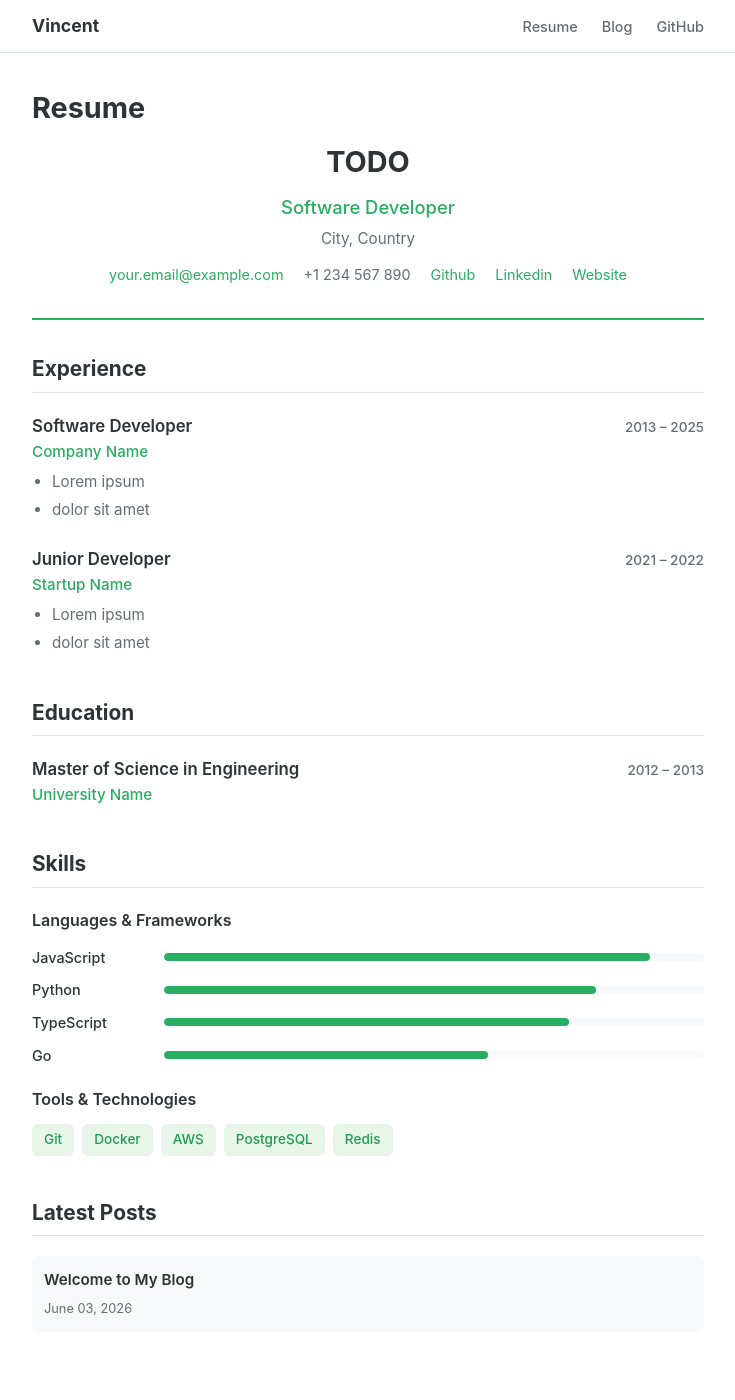
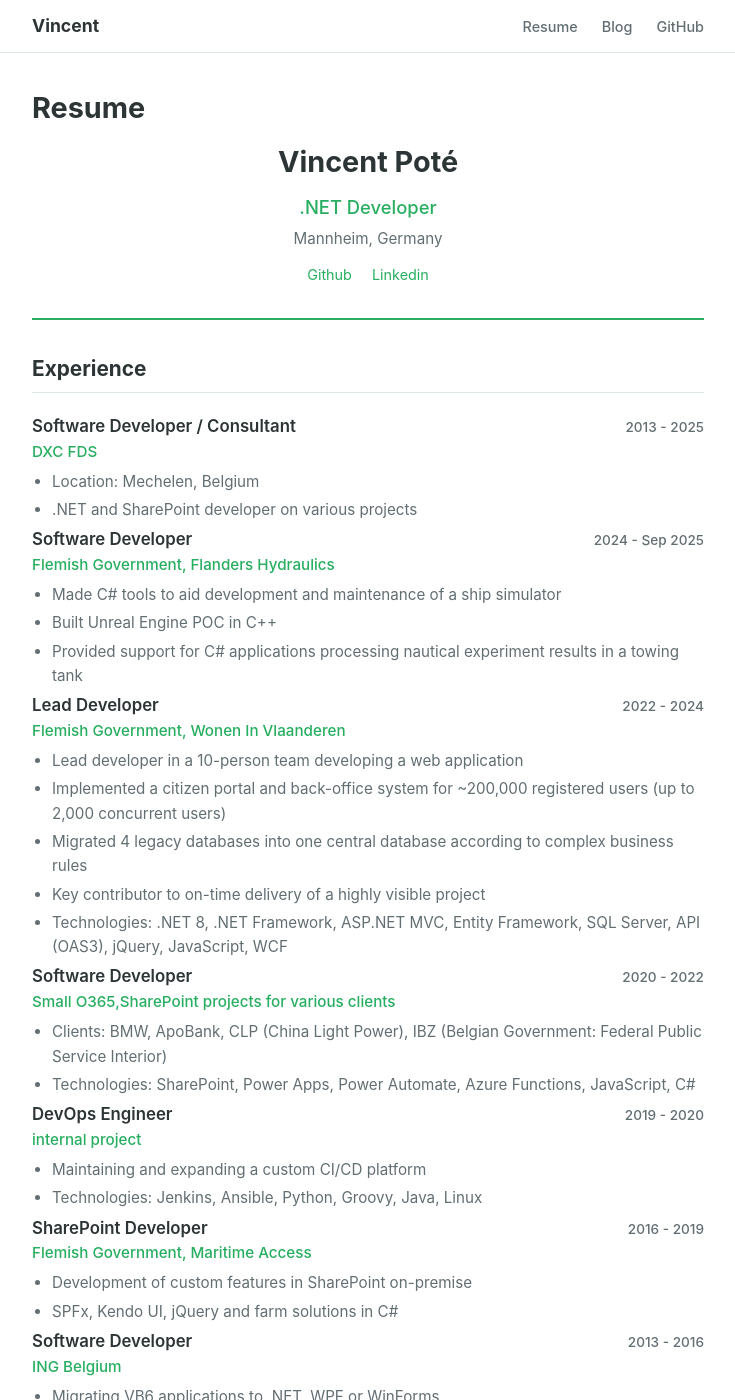
Before and after one commit to Vincentp90/Vincentp90.github.io, a Jekyll site: the page built from resume.md, in a window 1280 px wide and 1400 px high. Shown: the whole window, without its empty margins (272-1007 px from the left). Built offline with Jekyll 4.4.1, drawn with Linux system fonts in a browser that asks for light colours; some of the changed text lies outside the part shown.

Commit message:
Added resume content + small fixes

```diff
--- a/_config.yml
+++ b/_config.yml
@@ -31,3 +31,7 @@
   - AGENTS.md
   - .gitignore
   - .git/
+  - Gemfile
+  - Gemfile.lock
+  - .ruby-version
+  - .jekyll-cache/
--- a/_data/resume.yml
+++ b/_data/resume.yml
@@ -1,46 +1,95 @@
-name: "TODO"
-title: "Software Developer"
-location: "City, Country"
-email: "your.email@example.com"
-phone: "+1 234 567 890"
+name: "Vincent Poté"
+title: ".NET Developer"
+location: "Mannheim, Germany"
+email: ""
+phone: ""
 links:
-  github: "https://github.com/yourusername"
-  linkedin: "https://linkedin.com/in/yourusername"
-  website: "https://yourusername.github.io"
+  github: "https://github.com/Vincentp90"
+  linkedin: "https://linkedin.com/in/vincent-poté-7818167b"
 
 education:
-  - degree: "Master of Science in Engineering"
-    school: "University Name"
-    year: "2012 – 2013"
-    details: ""
+  - degree: "Master in Industrial Sciences: Electronics-ICT"
+    school: "Campus De Nayer, Thomas More Hogeschool, KU Leuven association"
+    year: "2012 - 2013"
+    details: "Minor ICT"
+  - degree: "Bachelor in Industrial Sciences: Electronics-ICT"
+    school: "Campus De Nayer, Thomas More Hogeschool"
+    year: "2009 - 2012"
+    details: "Minor ICT"
 
 experience:
-  - role: "Software Developer"
-    company: "Company Name"
-    period: "2013 – 2025"
+  - role: "Software Developer / Consultant"
+    company: "DXC FDS"
+    period: "2013 - 2025"
     details:
-      - "Lorem ipsum"
-      - "dolor sit amet"
-  - role: "Junior Developer"
-    company: "Startup Name"
-    period: "2021 – 2022"
-    details:
-      - "Lorem ipsum"
-      - "dolor sit amet"
+      - "Location: Mechelen, Belgium"
+      - ".NET and SharePoint developer on various projects"
+    projects:
+      - role: "Software Developer"
+        client: "Flemish Government, Flanders Hydraulics"
+        period: "2024 - Sep 2025"
+        details:
+          - "Made C# tools to aid development and maintenance of a ship simulator"
+          - "Built Unreal Engine POC in C++"
+          - "Provided support for C# applications processing nautical experiment results in a towing tank"
+      - role: "Lead Developer"
+        client: "Flemish Government, Wonen In Vlaanderen"
+        period: "2022 - 2024"
+        details:
+          - "Lead developer in a 10-person team developing a web application"
+          - "Implemented a citizen portal and back-office system for ~200,000 registered users (up to 2,000 concurrent users)"
+          - "Migrated 4 legacy databases into one central database according to complex business rules"
+          - "Key contributor to on-time delivery of a highly visible project"
+          - "Technologies: .NET 8, .NET Framework, ASP.NET MVC, Entity Framework, SQL Server, API (OAS3), jQuery, JavaScript, WCF"
+      - role: "Software Developer"
+        client: "Small O365,SharePoint projects for various clients"
+        period: "2020 - 2022"
+        details:
+          - "Clients: BMW, ApoBank, CLP (China Light Power), IBZ (Belgian Government: Federal Public Service Interior)"
+          - "Technologies: SharePoint, Power Apps, Power Automate, Azure Functions, JavaScript, C#"
+      - role: "DevOps Engineer"
+        client: "internal project"
+        period: "2019 - 2020"
+        details:
+          - "Maintaining and expanding a custom CI/CD platform"
+          - "Technologies: Jenkins, Ansible, Python, Groovy, Java, Linux"
+      - role: "SharePoint Developer"
+        client: "Flemish Government, Maritime Access"
+        period: "2016 - 2019"
+        details:
+          - "Development of custom features in SharePoint on-premise"
+          - "SPFx, Kendo UI, jQuery and farm solutions in C#"
+      - role: "Software Developer"
+        client: "ING Belgium"
+        period: "2013 - 2016"
+        details:
+          - "Migrating VB6 applications to .NET, WPF or WinForms"
+          - "Data layer in ADO.NET and Entity Framework with Oracle database"
+
 
 skills:
   languages:
-    - name: "JavaScript"
+    - name: ".NET (C#)"
+      level: 95
+    - name: "SharePoint"
       level: 90
+    - name: "JavaScript / TypeScript"
+      level: 70
     - name: "Python"
-      level: 80
-    - name: "TypeScript"
-      level: 75
-    - name: "Go"
-      level: 60
+      level: 50
+    - name: "C++"
+      level: 30
   tools:
-    - "Git"
+    - "Azure (App Service, SQL Database, Functions, VM, Logs)"
+    - "MS SQL Server"
+    - "PostgreSQL"
+    - "Oracle"
+    - "Entity Framework"
     - "Docker"
-    - "AWS"
-    - "PostgreSQL"
-    - "Redis"
+    - "Git / GitHub / GitLab"
+    - "Azure DevOps / TFS"
+    - "React"
+    - "Tailwind"
+    - "REST APIs / WebApi"
+    - "WCF"
+    - "CI/CD (Jenkins, Ansible)"
--- a/_posts/2026-06-03-welcome.md
+++ b/_posts/2026-06-03-welcome.md
@@ -1,6 +1,6 @@
 ---
 layout: post
-title: "Welcome to My Blog"
+title: "Under construction"
 date: 2026-06-03
 categories: [welcome]
 ---
--- a/resume.md
+++ b/resume.md
@@ -13,10 +13,10 @@
   <p class="hero-location">{{ data.location }}</p>
   <div class="hero-contact">
     {% if data.email %}<a href="mailto:{{ data.email }}">{{ data.email }}</a>{% endif %}
-    {% if data.phone %}<span>{{ data.phone }}</span>{% endif %}
     {% for link in data.links %}
       <a href="{{ link.last }}" target="_blank" rel="noopener">{{ link.first | capitalize }}</a>
     {% endfor %}
+    {% if data.phone %}<span>{{ data.phone }}</span>{% endif %}
   </div>
 </section>
 
@@ -35,6 +35,24 @@
           <li>{{ detail }}</li>
         {% endfor %}
       </ul>
+      {% if job.projects %}
+        <div class="projects">
+          {% for project in job.projects %}
+            <div class="project">
+              <div class="job-header">
+                <h3 class="job-role">{{ project.role }}</h3>
+                <span class="job-period">{{ project.period }}</span>
+              </div>
+              <p class="job-company">{{ project.client }}</p>
+              <ul class="job-details">
+                {% for detail in project.details %}
+                  <li>{{ detail }}</li>
+                {% endfor %}
+              </ul>
+            </div>
+          {% endfor %}
+        </div>
+      {% endif %}
     </div>
   {% endfor %}
 </section>
```
Also changed, not shown: AGENTS.md (added, +8 -0 lines), _pages/blog.md (deleted, +0 -22 lines), _pages/resume.md (deleted, +0 -96 lines).
